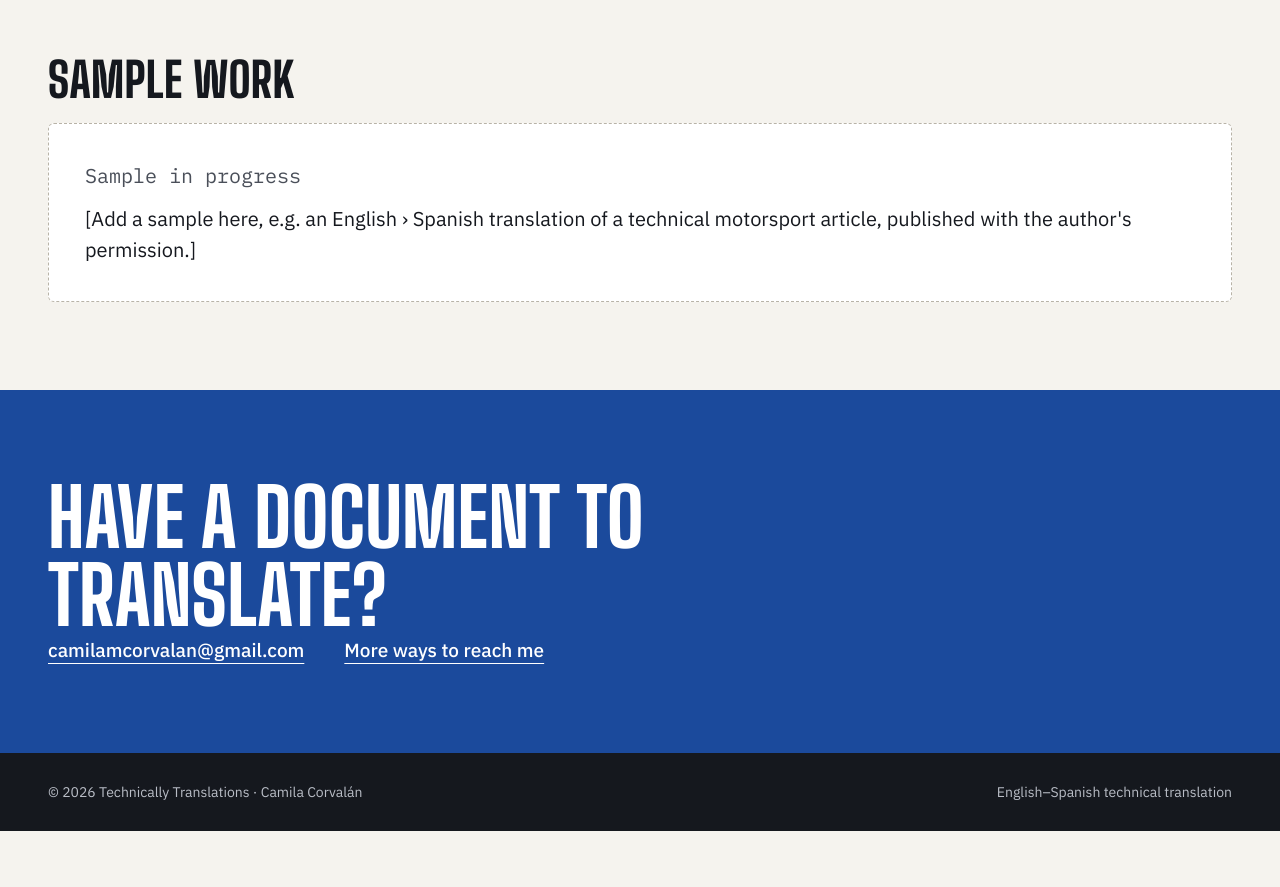
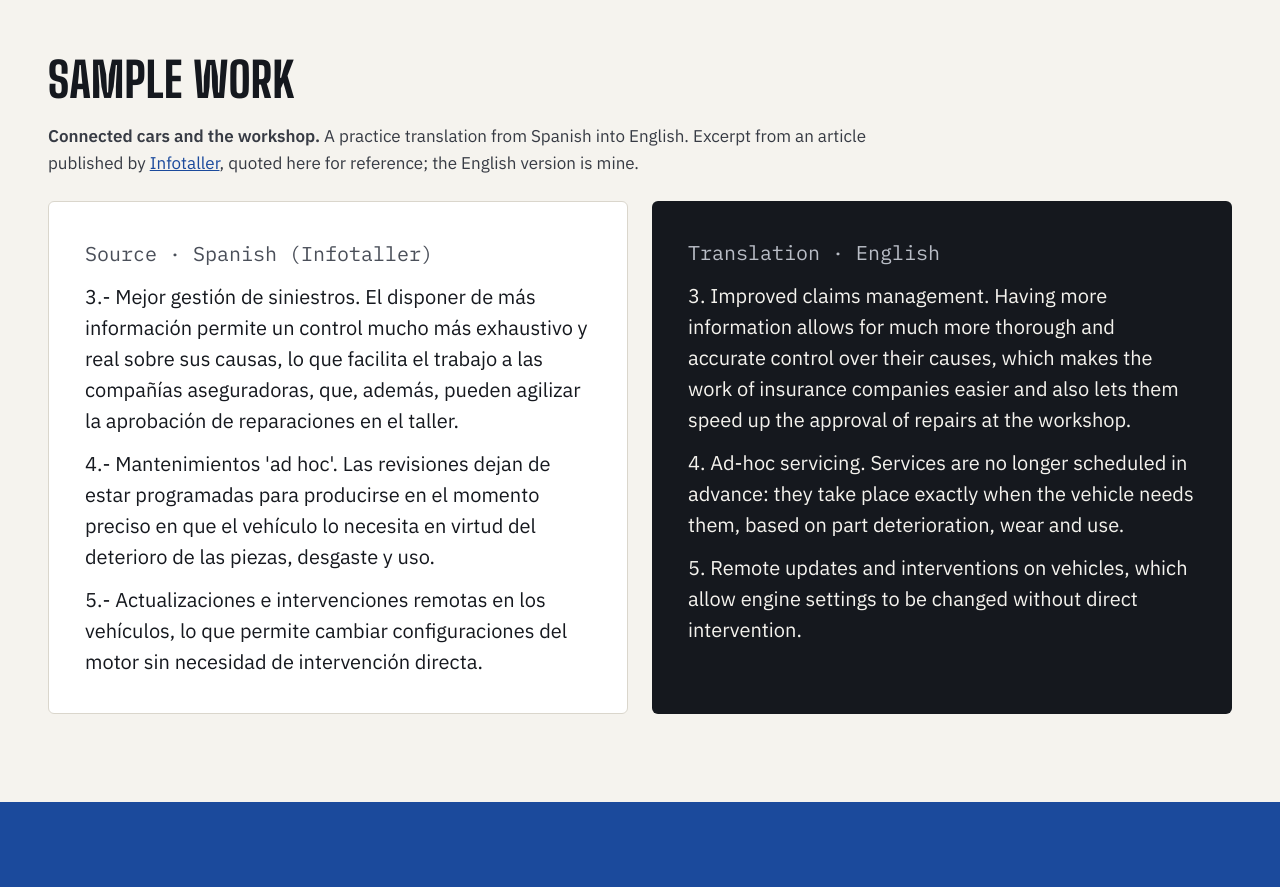
Before and after one commit to camilamcorvalan/technicallytranslations, a plain HTML site: page translation.html in a window 1280 px wide. Shown: the part 960-1847 px from the top of the page. Before the commit the page ends 1791 px from the top, so only its background shows below. Drawn offline with Linux system fonts and the light colour scheme.

Commit message:
Add files via upload

```diff
--- a/translation.html
+++ b/translation.html
@@ -20,7 +20,11 @@
 <div><h2 class="display">How I work</h2><ol class="steps"><li><strong>Read and research.</strong> I study the source and build a glossary before translating.</li><li><strong>Translate in memoQ.</strong> A CAT tool keeps terminology consistent across files.</li><li><strong>Review and deliver.</strong> A full check against the source before the file reaches you.</li></ol></div>
 </div></section>
 <section class="samples"><div class="wrap"><h2 class="display">Sample work</h2>
-<div class="sample empty"><p class="kicker">Sample in progress</p><p>[Add a sample here, e.g. an English › Spanish translation of a technical motorsport article, published with the author's permission.]</p></div>
+<p class="sample-intro"><strong>Connected cars and the workshop.</strong> A practice translation from Spanish into English. Excerpt from an article published by <a href="https://www.infotaller.tv/reparacion/coche-conectado-ventajas-taller_0_977302262.html">Infotaller</a>, quoted here for reference; the English version is mine.</p>
+<div class="grid2">
+<div class="sample solid"><p class="kicker">Source · Spanish (Infotaller)</p><p>3.- Mejor gestión de siniestros. El disponer de más información permite un control mucho más exhaustivo y real sobre sus causas, lo que facilita el trabajo a las compañías aseguradoras, que, además, pueden agilizar la aprobación de reparaciones en el taller.</p><p>4.- Mantenimientos 'ad hoc'. Las revisiones dejan de estar programadas para producirse en el momento preciso en que el vehículo lo necesita en virtud del deterioro de las piezas, desgaste y uso.</p><p>5.- Actualizaciones e intervenciones remotas en los vehículos, lo que permite cambiar configuraciones del motor sin necesidad de intervención directa.</p></div>
+<div class="sample dark"><p class="kicker">Translation · English</p><p>3. Improved claims management. Having more information allows for much more thorough and accurate control over their causes, which makes the work of insurance companies easier and also lets them speed up the approval of repairs at the workshop.</p><p>4. Ad-hoc servicing. Services are no longer scheduled in advance: they take place exactly when the vehicle needs them, based on part deterioration, wear and use.</p><p>5. Remote updates and interventions on vehicles, which allow engine settings to be changed without direct intervention.</p></div>
+</div>
 </div></section>
 <section class="contact"><div class="wrap"><h2 class="display">Have a document to translate?</h2>
 <div class="contact-list"><a href="mailto:camilamcorvalan@gmail.com">camilamcorvalan@gmail.com</a><a href="index.html#contact">More ways to reach me</a></div>
```
Also changed, not shown: index.html (+1 -1 lines), transcreation.html (+1 -1 lines), camila.jpg (added).
